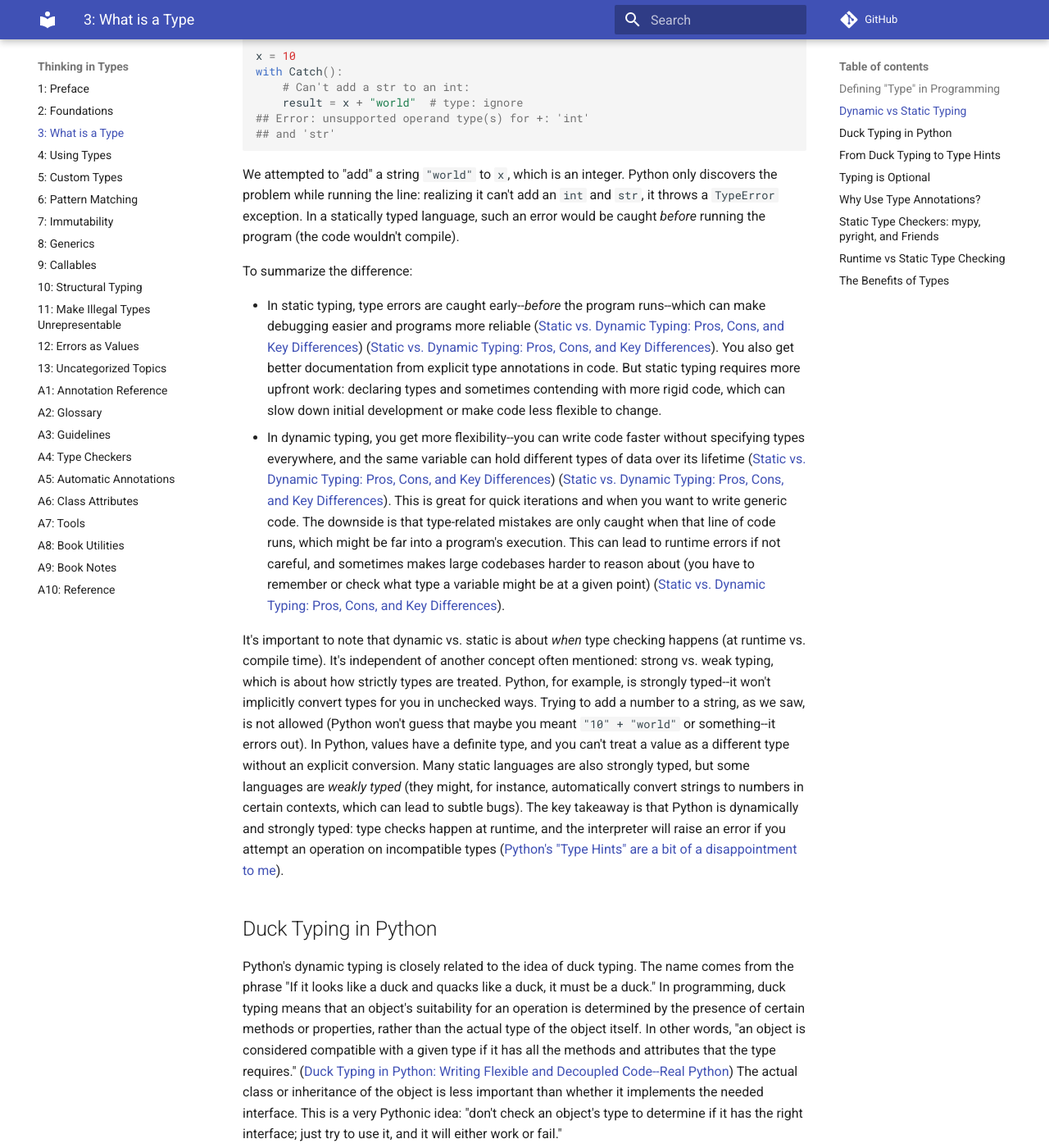
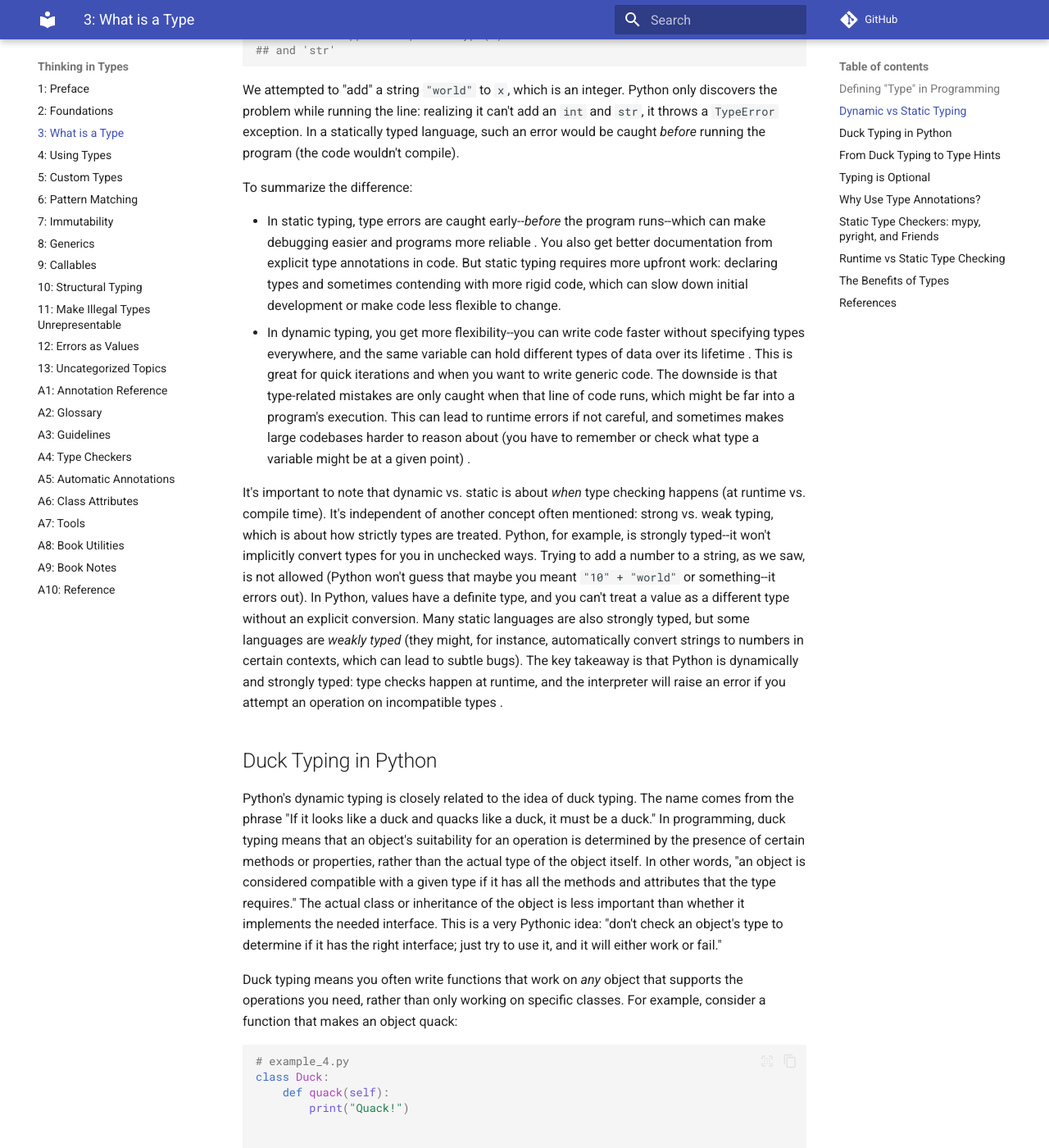
Before and after one commit to ThinkingInTypes/ThinkingInTypes.github.io, an MkDocs documentation site: the page built from Chapters/03_What_is_a_Type.md, in a window 1280 px wide and 1400 px high, scrolled down 2187 px. Shown: the whole window at 82% size. Built offline with MkDocs 1.6.1 and Material for MkDocs 9.7.7, drawn with Linux system fonts in a browser that asks for light colours; comment, search, counter and statistics services are not loaded; some of the changed text lies outside the part shown.

Commit message:
Update 03_What_is_a_Type.md

```diff
--- a/Chapters/03_What_is_a_Type.md
+++ b/Chapters/03_What_is_a_Type.md
@@ -2,7 +2,7 @@
 
 A _type_ is a set of values.
 It classifies and categorizes data.
-It can also define operations ([Data type - Wikipedia](https://en.wikipedia.org/wiki/Data_type#:~:text=ImageThe%20standard%20type%20hierarchy%20of,Python%203)).
+It can also define operations .
 
 ## Defining "Type" in Programming
 
@@ -33,7 +33,7 @@
 Types act as a contract or promise about data.
 If a function expects a certain type, providing data of the wrong type can lead to errors.
 For example, giving a text string to a mathematical formula that expects a number will cause problems.
-In short, a type defines both a set of values and the permitted operations on those values ([Data type - Wikipedia](https://en.wikipedia.org/wiki/Data_type#:~:text=ImageThe%20standard%20type%20hierarchy%20of,Python%203)), setting the stage for how data is used in a program.
+In short, a type defines both a set of values and the permitted operations on those values , setting the stage for how data is used in a program.
 
 Python comes with a rich set of built-in types (numbers, strings, lists, dictionaries, etc.).
 You can also define custom types (classes) for more complex data.
@@ -41,7 +41,8 @@
 
 ## Dynamic vs Static Typing
 
-One of the core distinctions in programming language type systems is dynamic typing vs. static typing.
+One of the core distinctions in programming language type systems is dynamic typing vs.
+static typing.
 Python is a _dynamically typed_ language, whereas languages like C++ or Java are typically _statically typed_.
 Let's unpack what that means and the pros and cons of each approach.
 
@@ -49,11 +50,9 @@
   You usually must declare the types of your variables (e.g., in Java: `int count = 5;`).
   The compiler uses these declarations to verify that you are using variables in a type-safe way.
   If you attempt an invalid operation, like adding a number to a string, a compile-time error is raised and the program won't run until the error is fixed.
-  In short, _static type checking finds type errors by analyzing the program's source code before execution_ ([Comparison of programming languages by type system - Wikipedia](https://en.wikipedia.org/wiki/Comparison_of_programming_languages_by_type_system#:~:text=,time%29%20behavior)).
+  In short, _static type checking finds type errors by analyzing the program's source code before execution_ .
   This early detection can prevent many runtime errors.
-  Static typing can also enable performance optimizations, since knowing the types in advance allows the compiler to produce more efficient machine code (for example, it doesn't need to check types during each operation at runtime) ([
-  Static vs.
-  Dynamic Typing: Pros, Cons, and Key Differences](https://www.netguru.com/blog/static-vs-dynamic-typing#:~:text=Performance%20Implications)).
+  Static typing can also enable performance optimizations, since knowing the types in advance allows the compiler to produce more efficient machine code (for example, it doesn't need to check types during each operation at runtime) .
 
 - **Dynamically Typed Languages:** In a dynamically typed language, the type of a variable is allowed to change over its lifetime, and type checks are done at runtime.
   You do not have to declare types explicitly.
@@ -71,7 +70,7 @@
 Python will infer the type of `x` from whatever value it's holding at the moment.
 Here `x` started as an integer and later became a string.
 This is perfectly valid in Python.
-The flexibility of dynamic typing makes it easy to write quick scripts and prototype, because you don't have to constantly specify types--the interpreter figures it out as the program runs ([Precision Python](https://dzone.com/articles/typing-in-python#:~:text=Python%27s%20dynamic%20typing%20is%20a,to%20understand%20and%20work%20with)).
+The flexibility of dynamic typing makes it easy to write quick scripts and prototype, because you don't have to constantly specify types--the interpreter figures it out as the program runs .
 
 The example above shows Python's _dynamic_ nature: you can assign a value of any type to `x`, and later even assign a value of a different type to the same `x`.
 However, this flexibility comes at a price.
@@ -97,23 +96,24 @@
 To summarize the difference:
 
 - In static typing, type errors are caught early--_before_ the program runs--which can make debugging easier and programs more reliable
-  ([Static vs. Dynamic Typing: Pros, Cons, and Key Differences](https://www.netguru.com/blog/static-vs-dynamic-typing#:~:text=One%20of%20the%20main%20advantages,debugging%20and%20enhances%20code%20reliability)) ([Static vs.
-  Dynamic Typing: Pros, Cons, and Key Differences](https://www.netguru.com/blog/static-vs-dynamic-typing#:~:text=Typechecking%20is%20a%20critical%20aspect,detection%2C%20significantly%20reducing%20debugging%20time)).
+   .
   You also get better documentation from explicit type annotations in code.
   But static typing requires more upfront work: declaring types and sometimes contending with more rigid code, which can slow down initial development or make code less flexible to change.
-- In dynamic typing, you get more flexibility--you can write code faster without specifying types everywhere, and the same variable can hold different types of data over its lifetime ([Static vs. Dynamic Typing: Pros, Cons, and Key Differences](https://www.netguru.com/blog/static-vs-dynamic-typing#:~:text=On%20the%20other%20hand%2C%20dynamic,x%20%3D%20%E2%80%9Chello%E2%80%9D%20without%20errors)) ([Static vs. Dynamic Typing: Pros, Cons, and Key Differences](https://www.netguru.com/blog/static-vs-dynamic-typing#:~:text=In%20terms%20of%20flexibility%20and,advantageous%20in%20rapid%20development%20scenarios)).
+- In dynamic typing, you get more flexibility--you can write code faster without specifying types everywhere, and the same variable can hold different types of data over its lifetime  .
   This is great for quick iterations and when you want to write generic code.
   The downside is that type-related mistakes are only caught when that line of code runs, which might be far into a program's execution.
-  This can lead to runtime errors if not careful, and sometimes makes large codebases harder to reason about (you have to remember or check what type a variable might be at a given point) ([Static vs.
-  Dynamic Typing: Pros, Cons, and Key Differences](https://www.netguru.com/blog/static-vs-dynamic-typing#:~:text=This%20flexibility%20makes%20dynamic%20typing,runtime%2C%20potentially%20causing%20unexpected%20failures)).
+  This can lead to runtime errors if not careful, and sometimes makes large codebases harder to reason about (you have to remember or check what type a variable might be at a given point) .
 
-It's important to note that dynamic vs. static is about _when_ type checking happens (at runtime vs. compile time).
-It's independent of another concept often mentioned: strong vs. weak typing, which is about how strictly types are treated.
+It's important to note that dynamic vs.
+static is about _when_ type checking happens (at runtime vs.
+compile time).
+It's independent of another concept often mentioned: strong vs.
+weak typing, which is about how strictly types are treated.
 Python, for example, is strongly typed--it won't implicitly convert types for you in unchecked ways.
 Trying to add a number to a string, as we saw, is not allowed (Python won't guess that maybe you meant `"10" + "world"` or something--it errors out).
 In Python, values have a definite type, and you can't treat a value as a different type without an explicit conversion.
 Many static languages are also strongly typed, but some languages are _weakly typed_ (they might, for instance, automatically convert strings to numbers in certain contexts, which can lead to subtle bugs).
-The key takeaway is that Python is dynamically and strongly typed: type checks happen at runtime, and the interpreter will raise an error if you attempt an operation on incompatible types ([Python's "Type Hints" are a bit of a disappointment to me](https://www.uninformativ.de/blog/postings/2022-04-21/0/POSTING-en.html#:~:text=It%20gets%20a%20little%20more,indeed%20check%20types%20during%20runtime)).
+The key takeaway is that Python is dynamically and strongly typed: type checks happen at runtime, and the interpreter will raise an error if you attempt an operation on incompatible types .
 
 ## Duck Typing in Python
 
@@ -121,7 +121,7 @@
 The name comes from the phrase "If it looks like a duck and quacks like a duck, it must be a duck."
 In programming, duck typing means that an object's suitability for an operation is determined by the presence of certain methods or properties, rather than the actual type of the object itself.
 In other words, "an object is considered compatible with a given type if it has all the methods and attributes that the type requires."
-([Duck Typing in Python: Writing Flexible and Decoupled Code--Real Python](https://realpython.com/duck-typing-python/#:~:text=Duck%20typing%20is%20a%20type,as%20long%20as%20they%20adhere)) The actual class or inheritance of the object is less important than whether it implements the needed interface.
+ The actual class or inheritance of the object is less important than whether it implements the needed interface.
 This is a very Pythonic idea: "don't check an object's type to determine if it has the right interface; just try to use it, and it will either work or fail."
 
 Duck typing means you often write functions that work on _any_ object that supports the operations you need, rather than only working on specific classes.
@@ -219,8 +219,8 @@
 It indicates that `name` should be a string, and that the function returns a string.
 If you run this code, Python will not enforce that `name` is a string--if you pass an integer, it will still run, and likely error out only when it tries to do `"Hello, " + 5`.
 In other words, _type hints don't make Python statically typed_.
-They are metadata attached to the functions and variables ([What Are Python Type-Hints and How to Use Them? — Andres Berejnoi | by Andrés Berejnoi | Medium](https://medium.com/@andresberejnoi/what-are-python-type-hints-and-how-to-use-them-andres-berejnoi-31835b92b038#:~:text=They%20allow%20you%20to%20declare,affect%20how%20your%20program%20runs)).
-The official Python documentation makes this clear: the Python runtime does not enforce function and variable type annotations; they are meant to be used by third-party tools (like type checkers, IDEs, linters) ([Python's "Type Hints" are a bit of a disappointment to me](https://www.uninformativ.de/blog/postings/2022-04-21/0/POSTING-en.html#:~:text=The%20documentation%20says%3A)).
+They are metadata attached to the functions and variables .
+The official Python documentation makes this clear: the Python runtime does not enforce function and variable type annotations; they are meant to be used by third-party tools (like type checkers, IDEs, linters) .
 
 The benefits of type hints are seen during development: they serve as documentation and enable static analysis tools to catch errors before running the code.
 By reading the annotated `greet` function, a developer (or an IDE) immediately knows that `name` is expected to be a string, which improves readability.
@@ -254,7 +254,7 @@
 Python's adoption of type hints has been gradual and very much _optional_.
 You can start adding types to a few functions, or even one variable at a time.
 This approach is sometimes called gradual typing or optional static typing.
-The designers of Mypy describe it as an attempt to "combine the benefits of dynamic (or 'duck') typing and static typing" ([mypy - Optional Static Typing for Python](https://mypy-lang.org/#:~:text=Mypy%20is%20an%20optional%20static,with%20basically%20no%20runtime%20overhead)).
+The designers of Mypy describe it as an attempt to "combine the benefits of dynamic (or 'duck') typing and static typing" .
 You don't have to choose one or the other for the whole program; you can get the flexibility of dynamic typing where needed, and the safety/net of static typing where it helps.
 Python will happily run code with or without type annotations, and you can mix annotated and unannotated code freely.
 This means you can adopt type hints in a legacy codebase incrementally, or use them only for the trickiest parts of a new project.
@@ -330,7 +330,7 @@
 We annotated `value` as a float, but then assigned a string to it.
 Python does not enforce the annotation--the code runs and `value` ends up as `"Pi"`.
 A type checker warns about that reassignment, but Python itself doesn't mind.
-As one author put it, type hints in Python are "not enforced at runtime, they are just metadata" ([Python's "Type Hints" are a bit of a disappointment to me](https://www.uninformativ.de/blog/postings/2022-04-21/0/POSTING-en.html#:~:text=The%20documentation%20says%3A)).
+As one author put it, type hints in Python are "not enforced at runtime, they are just metadata" .
 Adding type hints doesn't change Python's runtime behavior, unless you use additional frameworks or decorators to enforce types at runtime.
 
 ## Why Use Type Annotations?
@@ -347,7 +347,7 @@
 - Early Error Detection: Perhaps the biggest practical advantage is catching bugs before running the code.
   Type checkers catch mistakes while you're coding.
   This is especially useful in large codebases where you might change something in one module and inadvertently break an assumption in another--a type checker can often catch such issues at build time or in your editor, rather than letting them slip into runtime.
-  This early detection of type errors significantly improves reliability of the code ([Precision Python](https://dzone.com/articles/typing-in-python#:~:text=Typechecking%20in%20Python%20provides%20numerous,maintain%20large%20codebases%20more%20effectively)).
+  This early detection of type errors significantly improves reliability of the code .
 
 - **Better IDE/Editor Support:** Modern editors and IDEs (like VSCode, PyCharm, etc.) use type information to provide features like autocompletion, jump-to-definition, and inline error highlighting.
   If you declare types, the IDE can help you more.
@@ -359,7 +359,7 @@
   They make it harder to misuse a function or variable inadvertently.
   If you change a function's expected types, all the callers that pass the wrong type will light up in your type checker.
   This makes large-scale refactoring more manageable--you can confidently change the internals of a function or module and rely on the type system to tell you if something incompatible is being done somewhere else.
-  This leads to more maintainable code in the long run ([mypy - Optional Static Typing for Python](https://mypy-lang.org/#:~:text=Easier%20maintenance%20Type%20declarations%20act,Python%20code%20to%20static%20typing)).
+  This leads to more maintainable code in the long run .
 
 - **Communication of Intent:** Sometimes you might intentionally allow multiple types (using a union) or a very generic type (like `Any` or a base class).
   Other times you expect a very specific protocol.
@@ -386,7 +386,7 @@
   Also, if you're interfacing with dynamic parts of Python (like using `hasattr` or doing dynamic attribute setting, or dealing with JSON data), the type checker might not catch misuse because you might be using `Any` or ignoring types in those spots.
   So, use type hints as a helpful tool, but still test and validate your code.
 
-Overall, the Python community has increasingly embraced type hints because the benefits (especially for larger projects) have proven valuable: fewer bugs, easier collaboration, improved code quality ([Precision Python](https://dzone.com/articles/typing-in-python#:~:text=Typechecking%20in%20Python%20provides%20numerous,maintain%20large%20codebases%20more%20effectively)).
+Overall, the Python community has increasingly embraced type hints because the benefits (especially for larger projects) have proven valuable: fewer bugs, easier collaboration, improved code quality .
 It's a way to get some of the advantages of statically typed languages without giving up Python's dynamic flexibility entirely.
 
 ## Static Type Checkers: `mypy`, `pyright`, and Friends
@@ -401,7 +401,7 @@
   For example, if you have `def func(x: int) -> None:` and somewhere you call `func("hello")`, mypy will catch that and report an error.
   Mypy aims to be strict and thorough, catching subtle issues (it even tries to infer types of variables where possible and can warn if you, say, add a string and int without any hints given, etc.).
   The philosophy of mypy is to let you start with little to no annotations and gradually add them--it will treat unannotated code as basically `Any` types by default (which don't produce errors), and as you add annotations, it will enforce them.
-  As the official mypy documentation states, it "is an optional static type checker for Python that aims to combine the benefits of dynamic (or ‘duck') typing and static typing" ([mypy - Optional Static Typing for Python](https://mypy-lang.org/#:~:text=Mypy%20is%20an%20optional%20static,with%20basically%20no%20runtime%20overhead)).
+  As the official mypy documentation states, it "is an optional static type checker for Python that aims to combine the benefits of dynamic (or 'duck') typing and static typing" .
   You can run mypy as part of your development or CI (Continuous Integration) to prevent type regressions in a codebase.
 
 - **Pyright:** Pyright is a newer type checker, open-sourced by Microsoft.
@@ -411,10 +411,10 @@
   Pyright is also fully aware of all the latest PEPs and typing features.
   According to its documentation, "Pyright is a full-featured, standards-based static type checker for Python.
   It is designed for high performance and can be used with large Python source bases."
-  ([microsoft/pyright: Static Type Checker for Python - GitHub](https://github.com/microsoft/pyright#:~:text=Pyright%20is%20a%20full,)) Many developers use Pyright via their editor for instant feedback as they code (and/or in CI as well).
+   Many developers use Pyright via their editor for instant feedback as they code (and/or in CI as well).
   For instance, as you're coding, Pyright can underline an inconsistent call in red immediately.
   Pyright is also available as a command-line tool (via npm) if you prefer that route.
-  One of its selling points is performance--it's been noted to be _much_ faster than mypy on large codebases ([Statically type checking Python code using Pyright - DEV Community](https://dev.to/saranshk/statically-type-checking-python-code-using-pyright-2p6p#:~:text=Statically%20type%20checking%20Python%20code,for%20large%20Python%20source%20bases)), though for small-to-medium projects both tools run quickly enough.
+  One of its selling points is performance--it's been noted to be _much_ faster than mypy on large codebases , though for small-to-medium projects both tools run quickly enough.
 
 Both mypy and pyright adhere to Python's typing rules (PEP 484 and successors) pretty closely.
 There are some minor differences and configuration options (for example, how strict they are about certain default behaviors, or handling of untyped code).
@@ -464,7 +464,7 @@
 We can then fix the code (e.g., by converting `"5"` to an integer, or by correcting the input).
 
 The use of these tools ties back to the earlier benefits: they help maintain maintainability, readability, and safety of the code by acting as an automated guardrail.
-As one article succinctly put it, even though Python is dynamically typed, using type hints with tools like mypy or pyright "provides numerous benefits, including early error detection, improved readability and maintainability, enhanced tooling support, better documentation, [and] overall code quality improvement" ([Precision Python](https://dzone.com/articles/typing-in-python#:~:text=Typechecking%20in%20Python%20provides%20numerous,maintain%20large%20codebases%20more%20effectively)).
+As one article succinctly put it, even though Python is dynamically typed, using type hints with tools like mypy or pyright "provides numerous benefits, including early error detection, improved readability and maintainability, enhanced tooling support, better documentation, [and] overall code quality improvement" .
 
 ## Runtime vs Static Type Checking
 
@@ -473,7 +473,7 @@
 - **Runtime Type Checking:** This is what Python does natively.
   The interpreter checks types on the fly as operations are executed.
   If you try to do something invalid (like call a method that doesn't exist, or use an operator on incompatible types), Python will raise an error at that moment.
-  For example, if you do `3 + "3"`, Python immediately raises a `TypeError` when it hits that line, because it finds an integer and a string and doesn't know how to add them ([Python's "Type Hints" are a bit of a disappointment to me](https://www.uninformativ.de/blog/postings/2022-04-21/0/POSTING-en.html#:~:text=It%20gets%20a%20little%20more,indeed%20check%20types%20during%20runtime)).
+  For example, if you do `3 + "3"`, Python immediately raises a `TypeError` when it hits that line, because it finds an integer and a string and doesn't know how to add them .
   Another example: calling `quacks(42)` in the earlier duck typing example raised an `AttributeError` at runtime, because 42 didn't have the required method.
   Runtime type checking is built into the language's operations--every time you do something with an object, the object's type (or more precisely, its capabilities) determine what happens.
   Python will never silently do the wrong thing with a wrong type; it will error out (that's part of being strongly typed).
@@ -496,7 +496,7 @@
 This disconnect between static analysis and actual running code is something to be aware of--it's the price of keeping the type system optional.
 A quote from Python's documentation highlights this separation: \_"The Python runtime does not enforce function and variable type annotations.
 They can be used by third party tools such as type checkers, IDEs, linters, etc."
-([Python's "Type Hints" are a bit of a disappointment to me](https://www.uninformativ.de/blog/postings/2022-04-21/0/POSTING-en.html#:~:text=The%20documentation%20says%3A)).
+.
 In other words, if you want enforcement of those annotations, you need to use a tool (or implement your own checks).
 
 Consider:
@@ -526,7 +526,7 @@
 
 ## The Benefits of Types
 
-A type is a fundamental attribute of data that constrains what you can do with that data ([Data type - Wikipedia](https://en.wikipedia.org/wiki/Data_type#:~:text=ImageThe%20standard%20type%20hierarchy%20of,Python%203)).
+A type is a fundamental attribute of data that constrains what you can do with that data .
 Python's approach to types is flexible--it is dynamically typed, meaning you don't have to declare types and can freely mix and change them at runtime, which gives a lot of power and agility at the cost of potential runtime type errors if you're not careful.
 Python emphasizes duck typing, relying on the actual capabilities of objects rather than explicit type declarations, which makes code very flexible and reuseable.
 
@@ -538,3 +538,16 @@
 You can adopt it gradually and use it to the degree that it adds value for your projects.
 
 Embracing Python's type system--both its dynamic nature and its optional static features--will make you a more effective Python programmer, writing code that is clear, correct, and robust.
+
+## References
+1. [Data type - Wikipedia](https://en.wikipedia.org/wiki/Data_type)
+2. [Comparison of programming languages by type system - Wikipedia](https://en.wikipedia.org/wiki/Comparison_of_programming_languages_by_type_system)
+4. [Precision Python](https://dzone.com/articles/typing-in-python)
+5. [Static vs. Dynamic Typing: Pros, Cons, and Key Differences](https://www.netguru.com/blog/static-vs-dynamic-typing)
+6. [Python's "Type Hints" are a bit of a disappointment to me](https://www.uninformativ.de/blog/postings/2022-04-21/0/POSTING-en.html)
+7. [Duck Typing in Python: Writing Flexible and Decoupled Code--Real Python](https://realpython.com/duck-typing-python/)
+8. [PEP 484](https://peps.python.org/pep-0484/)
+9. [What Are Python Type-Hints and How to Use Them?--Andres Berejnoi | by Andrés Berejnoi | Medium](https://medium.com/@andresberejnoi/what-are-python-type-hints-and-how-to-use-them-andres-berejnoi-31835b92b038)
+10. [mypy - Optional Static Typing for Python](https://mypy-lang.org/)
+11. [microsoft/pyright: Static Type Checker for Python - GitHub](https://github.com/microsoft/pyright)
+12. [Statically type checking Python code using Pyright - DEV Community](https://dev.to/saranshk/statically-type-checking-python-code-using-pyright-2p6p)
```
Also changed, not shown: other parts of Chapters/03_What_is_a_Type.md (+1 -1 lines).
